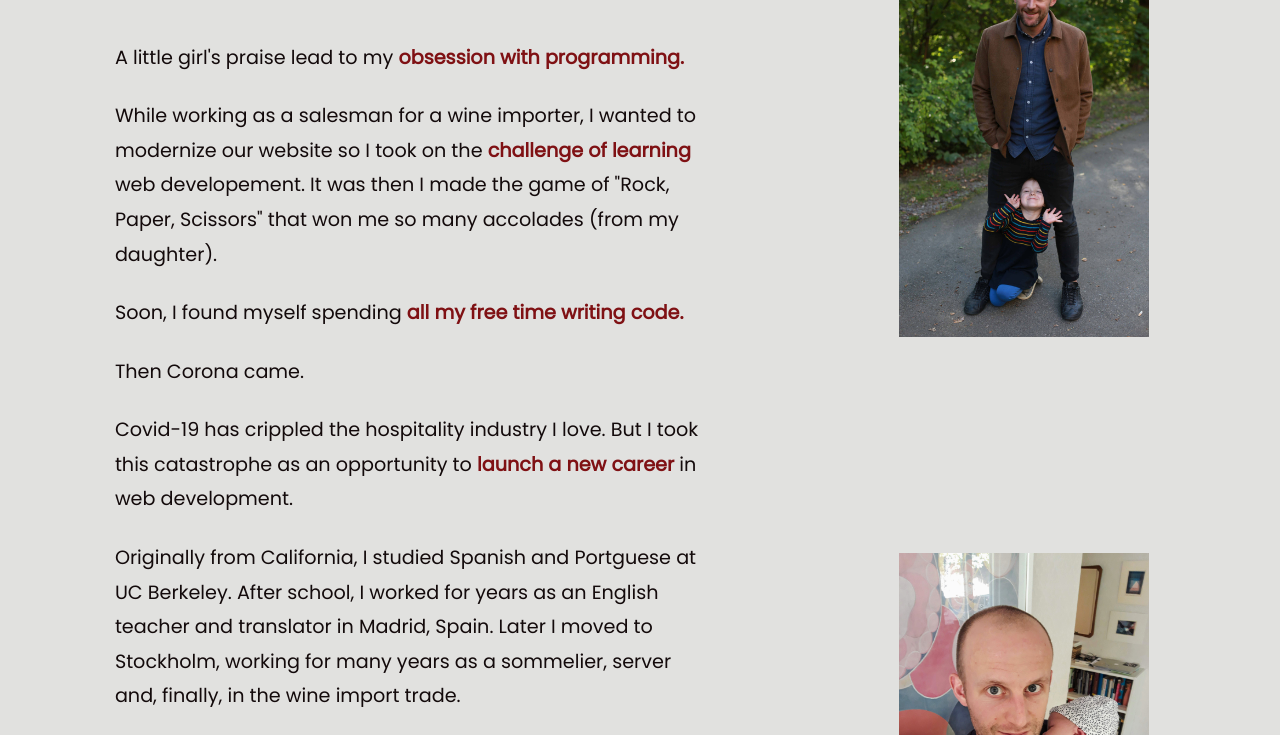
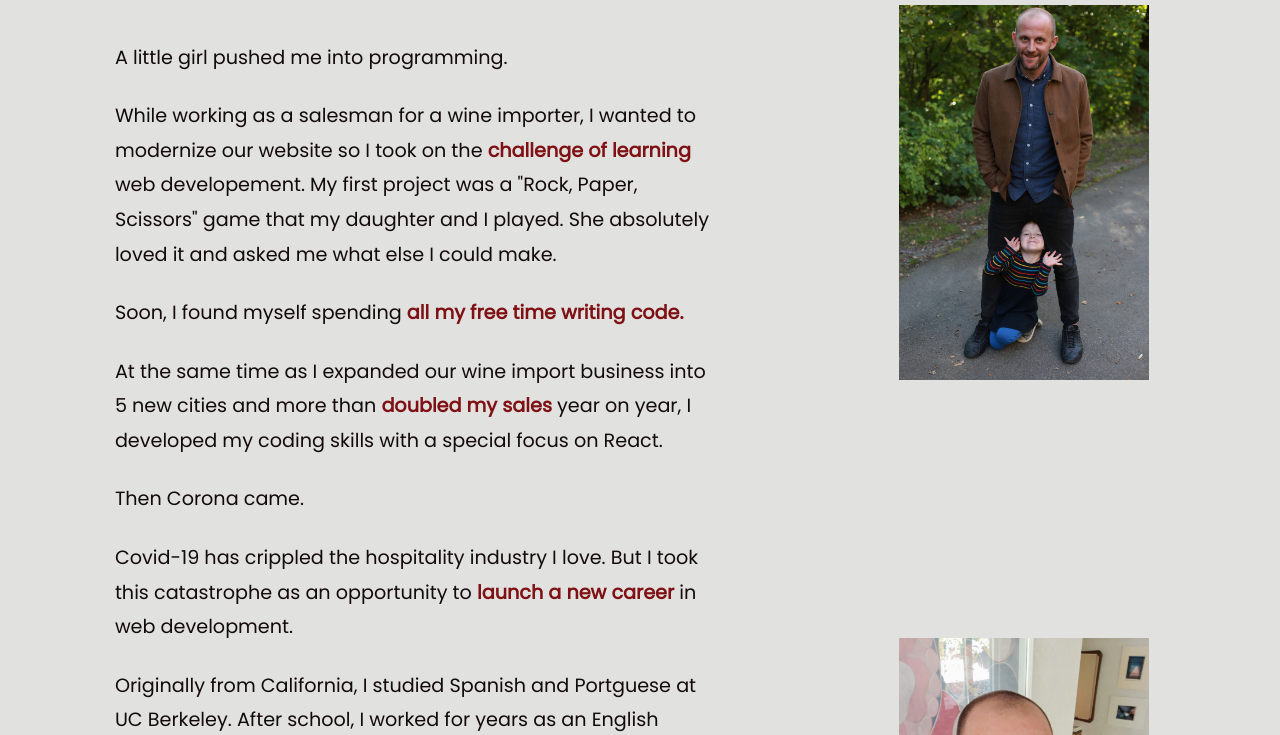
Before and after one commit to CaryTanner/first-portfolio, a website: page dist/about.html in a window 1280 px wide. Shown: the part 270-1005 px from the top of the page. Drawn offline with Linux system fonts and the light colour scheme.

Commit message:
rewrite about

```diff
--- a/dist/about.html
+++ b/dist/about.html
@@ -41,14 +41,17 @@
         <div id="about-text">
 
           <!-- rock paper scissors -->
-            <p>A little girl's praise lead to my <strong>obsession with programming. </strong></p>
+            <p>A little girl pushed me into programming.</p>
 
-            <p>While working as a salesman for a wine importer, I wanted to modernize our website so I took on the <strong>challenge of learning</strong> web developement. It was then I made the game of "Rock, Paper, Scissors" that won me so many accolades (from my daughter).
+            <p>While working as a salesman for a wine importer, I wanted to modernize our website so I took on the <strong>challenge of learning</strong> web developement.
+              My first project was a "Rock, Paper, Scissors" game that my daughter and I played. She absolutely loved it and asked me what else I could make.
             </p>
 
             <p> Soon, I found myself spending <strong>all my free time writing code. </strong>
             </p>
-
+            <p>At the same time as I expanded our wine import business into 5 new cities and more than <strong>doubled
+              my sales </strong>year on year, I developed my coding skills with a special focus on React.
+            </p>
             <p>Then Corona came.
             </p>
 
```
